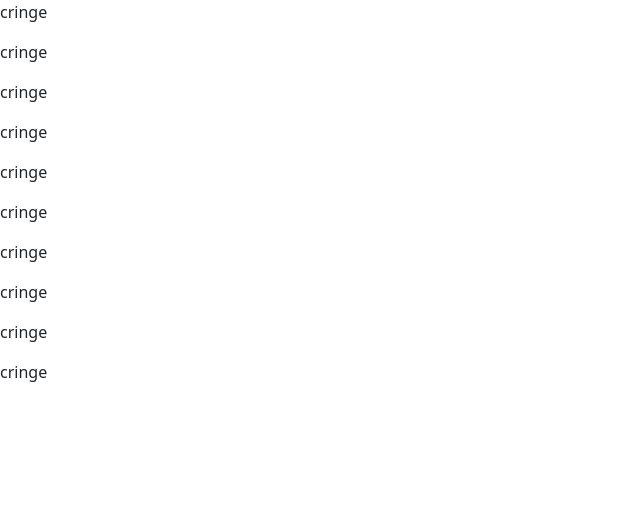
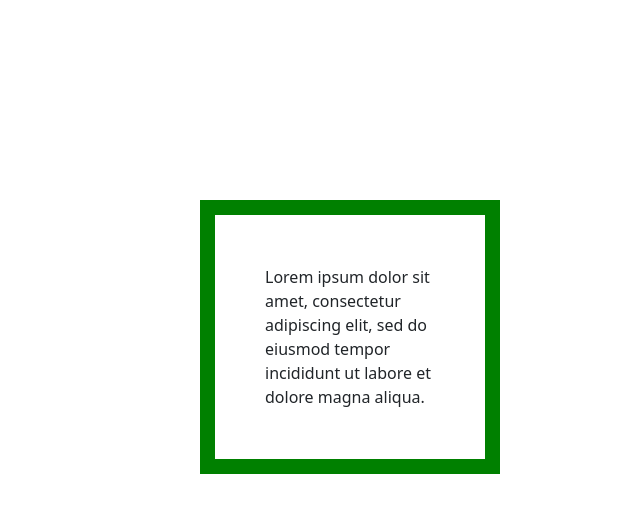
Before and after one commit to godaiflying/MajorProject, a Flask app: page / in a window 1280 px wide. Shown: the top 513 px of the page, without its empty margins (0-640 px from the left). Run offline with Flask 2, Linux system fonts and the light colour scheme; some libraries are stand-ins or nearby versions.

Commit message:
Html practice and bootstrap implementation

```diff
--- a/FlaskText.py
+++ b/FlaskText.py
@@ -10,7 +10,7 @@ app.secret_key = "hat"
 
 @app.route('/')
 def hello_world():
-    return render_template('index.html', content="cringe")
+    return render_template('index.html')
 
 #getting user login
 #so that the usr can be redirected to their own page
--- a/static/css/main.css
+++ b/static/css/main.css
@@ -0,0 +1,22 @@
+body {
+    margin: 0;
+}
+
+.bg-dark{
+    background-color: #343a40;
+}
+.box{
+    margin-top: 200px;
+    margin-bottom: 200px;
+    margin-left: 200px;
+    margin-right: 200px;
+    width: 300px;
+    border: 15px solid green;
+    padding: 50px;
+}
+.txt{
+    font-size: large;
+    font-weight: 100;
+    text-align: center;
+    color: white;
+}
--- a/templates/base.html
+++ b/templates/base.html
@@ -2,11 +2,18 @@
 <html>
 <head>
     <link href="https://cdn.jsdelivr.net/npm/bootstrap@5.1.3/dist/css/bootstrap.min.css" rel="stylesheet" integrity="sha384-1BmE4kWBq78iYhFldvKuhfTAU6auU8tT94WrHftjDbrCEXSU1oBoqyl2QvZ6jIW3" crossorigin="anonymous">
+    <link href="static/css/main.css" rel="stylesheet">
     <title>{%block title%}{%endblock%}</title>
 <meta name="description" content="Our first page">
 <meta name="keywords" content="html tutorial template">
 </head>
 <body>
+    <div class="box">
+        Lorem ipsum dolor sit amet,
+    consectetur adipiscing elit,
+    sed do eiusmod tempor incididunt
+    ut labore et dolore magna aliqua.
+    </div>
     {%block content%}
     {%endblock%}
     <script src="https://cdn.jsdelivr.net/npm/@popperjs/core@2.10.2/dist/umd/popper.min.js" integrity="sha384-7+zCNj/IqJ95wo16oMtfsKbZ9ccEh31eOz1HGyDuCQ6wgnyJNSYdrPa03rtR1zdB" crossorigin="anonymous"></script>
--- a/templates/index.html
+++ b/templates/index.html
@@ -4,8 +4,5 @@
 
 
 {%block content%}
-    {%for i in range(10) %}
-        <p>{{content}}</p>
-    {%endfor%}
 
 {%endblock%}
```
